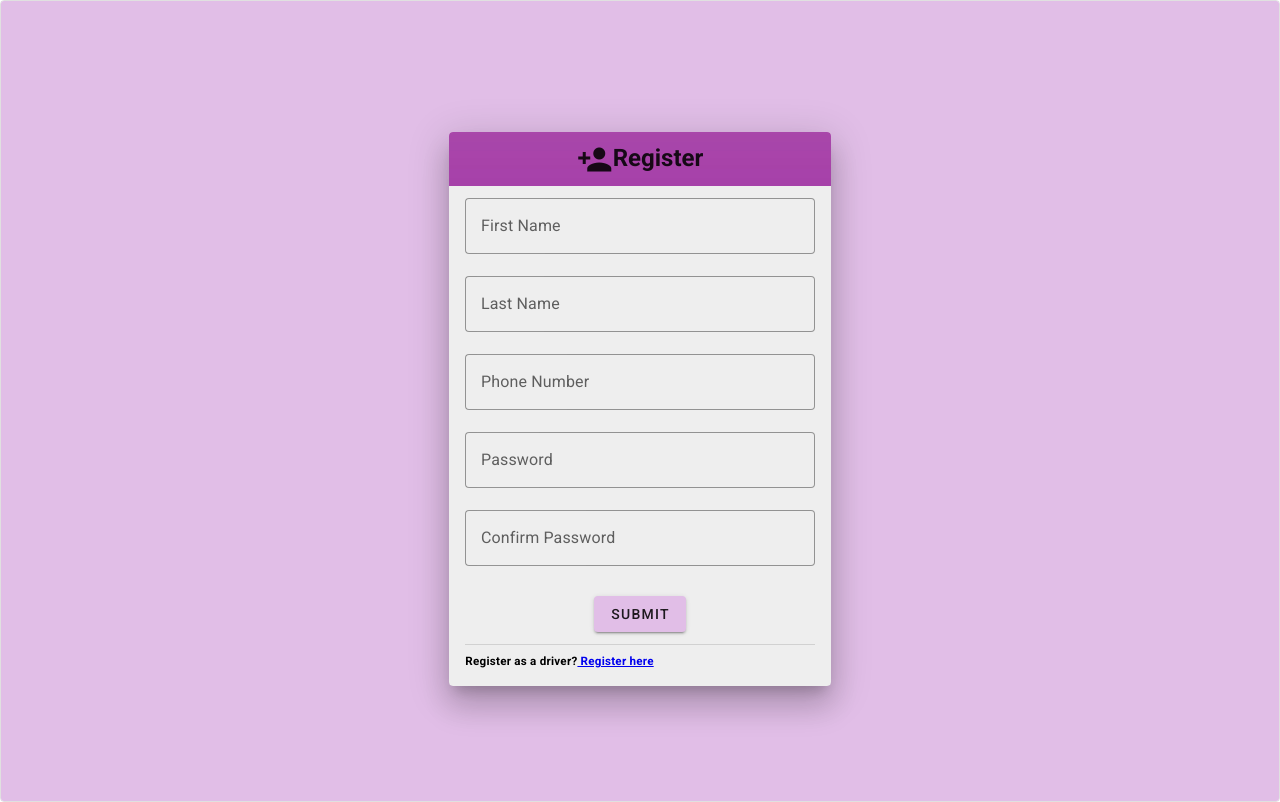
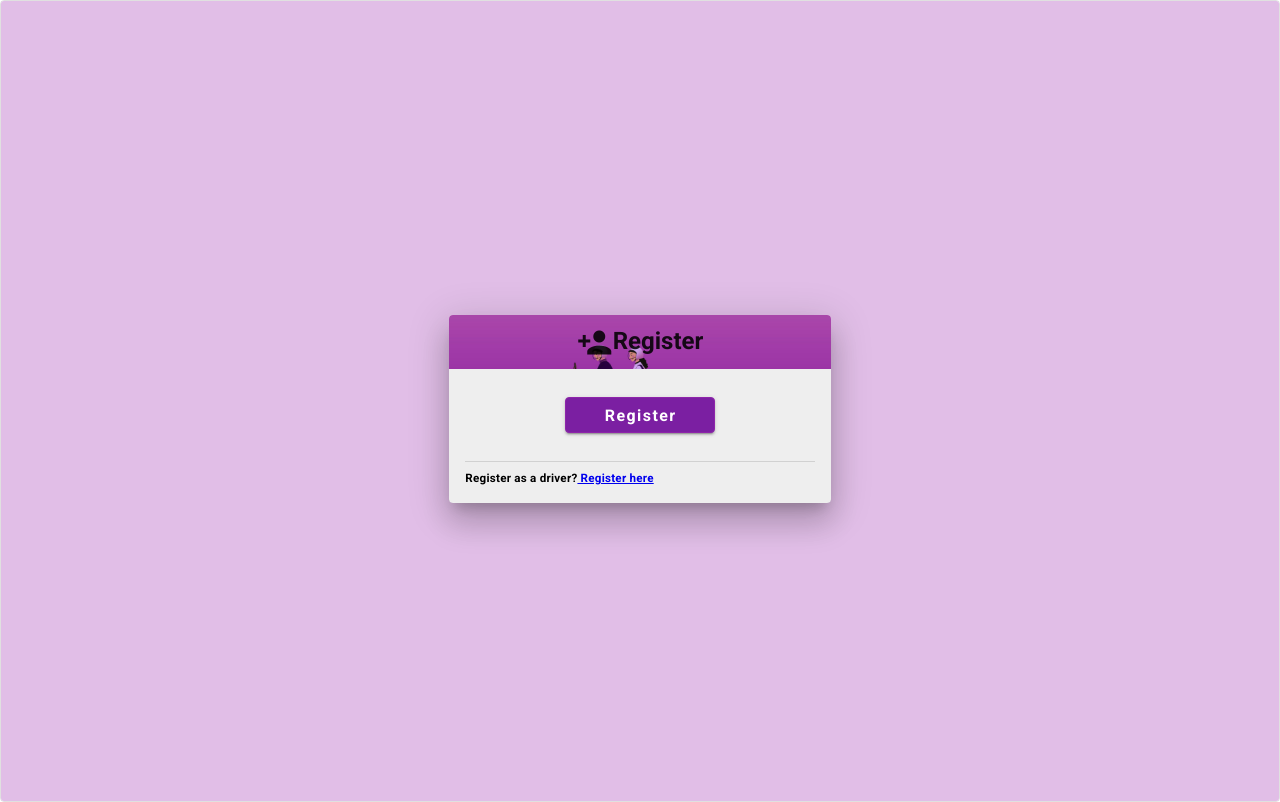
Before and after one commit to jeremydanielestrada/MotoGo, a Vue app: page /register in a window 1280 px wide. Built offline with nearby package versions, Linux system fonts and the light colour scheme.

Commit message:
fixed: register form redesign

```diff
--- a/src/components/auth/RegisterForm.vue
+++ b/src/components/auth/RegisterForm.vue
@@ -1,60 +1,183 @@
 <script setup>
-const rules = {
-  required: (value) => !!value || 'Field is required',
-}
+import { ref } from 'vue'
+
+const tab = ref('Passenger')
+const items = ['Passenger', 'Driver']
+const LogIndialog = ref(false)
+const Registerdialog = ref(false)
 </script>
+
 <template>
+  <v-row>
+    <v-col cols="12">
+      <div class="pa-4 text-center">
+        <v-dialog v-model="Registerdialog" max-width="600">
+          <template v-slot:activator="{ props: activatorProps }">
+            <v-btn
+              class="text-none font-weight-bold button-btn"
+              color="purple-darken-2"
+              width="150px"
+              v-bind="activatorProps"
+            >
+              Register
+            </v-btn>
+          </template>
+
+          <v-card class="card-container" rounded="xl">
+            <v-row>
+              <v-col cols="12" class="d-flex justify-center pb-5 pt-5 name-log">
+                <h1><v-icon>mdi-account-plus</v-icon>Register</h1>
+              </v-col>
+            </v-row>
+            <v-divider></v-divider>
+            <v-card-text elevate="9">
+              <v-row>
+                <v-col>
+                  <div>
+                    <!-- Tabs -->
+                    <v-tabs v-model="tab" grow>
+                      <v-tab v-for="item in items" :key="item" :value="item">{{ item }}</v-tab>
+                    </v-tabs>
+
+                    <!-- Tab Content -->
+                    <v-tabs-window v-model="tab">
+                      <!-- Appetizers Content -->
+                      <v-tabs-window-item value="Passenger">
+                        <div flat>
+                          <v-card-text>
                             <v-form fast-fail @submit.prevent>
                               <v-text-field
-      label="First Name"
-      :rules="[rules.required]"
-      type="text"
-      variant="outlined"
-    ></v-text-field>
-    <v-text-field
-      label="Last Name"
-      :rules="[rules.required]"
+                                class="font-weight-bold"
+                                prepend-inner-icon="mdi-account"
+                                label="Email"
                                 type="text"
                                 variant="outlined"
                               ></v-text-field>
 
                               <v-text-field
+                                class="font-weight-bold"
+                                label="Password"
+                                prepend-inner-icon="mdi-lock"
+                                type="password"
+                                variant="outlined"
+                              ></v-text-field>
+                            </v-form>
+                          </v-card-text>
+                        </div>
+                      </v-tabs-window-item>
+
+                      <!-- Entrees Content -->
+                      <v-tabs-window-item value="Driver">
+                        <div flat>
+                          <v-card-text>
+                            <v-form fast-fail @submit.prevent>
+                              <v-text-field
+                                class="font-weight-bold"
+                                label="First Name"
+                                type="text"
+                                variant="outlined"
+                              ></v-text-field>
+
+                              <v-text-field
+                                class="font-weight-bold"
+                                label="Last Name"
+                                type="password"
+                                variant="outlined"
+                              ></v-text-field>
+
+                              <v-text-field
+                                class="font-weight-bold"
                                 label="Phone Number"
-      :rules="[rules.required]"
                                 type="phone"
                                 variant="outlined"
                               ></v-text-field>
 
                               <v-text-field
+                                class="font-weight-bold"
                                 label="Password"
-      :rules="[rules.required]"
                                 type="password"
                                 variant="outlined"
                               ></v-text-field>
 
                               <v-text-field
+                                class="font-weight-bold"
                                 label="Confirm Password"
-      :rules="[rules.required]"
                                 type="password"
                                 variant="outlined"
                               ></v-text-field>
 
-    <div class="d-flex justify-center">
-      <v-hover v-slot="{ isHovering, props }">
+                              <v-file-input
+                                class="font-weight-bold"
+                                :show-size="1000"
+                                color="deep-purple-accent-4"
+                                label="Upload License"
+                                placeholder="Select your files"
+                                prepend-icon="mdi-upload-outline"
+                                counter
+                                multiple
+                                variant="plain"
+                              >
+                              </v-file-input>
+                            </v-form>
+                          </v-card-text>
+                        </div>
+                      </v-tabs-window-item>
+                    </v-tabs-window>
+                  </div>
+                </v-col>
+              </v-row>
+            </v-card-text>
+
+            <v-divider></v-divider>
+
+            <v-card-actions class="d-flex justify-center">
+              <v-btn text="Close" variant="plain" @click="Registerdialog = false">Close</v-btn>
               <v-btn
-          v-bind="props"
-          :color="isHovering ? 'purple-darken-1' : undefined"
-          class="mt-2 submit-button"
-          type="submit"
-          ripple
-          >Submit</v-btn
+                class="butn-btn"
+                color="white"
+                text="Save"
+                variant="white"
+                @click="Registerdialog = false"
               >
-      </v-hover>
+                Save
+              </v-btn>
+            </v-card-actions>
+          </v-card>
+        </v-dialog>
       </div>
-  </v-form>
+    </v-col>
+  </v-row>
 </template>
+
 <style scoped>
-.submit-button {
-  background-color: #e1bee7;
+.title-name {
+  font-size: 4.5rem;
+  color: #8e24aa;
+}
+.name-log {
+  font-size: 1.5rem;
+  color: purple;
+}
+.background-img {
+  border-radius: 8px;
+}
+.card-container {
+  width: 100%;
+  padding: 50px 30px;
+  background-color: rgba(255, 251, 254, 0.4);
+  border: 2px solid rgb(245, 20, 207, 0.1);
+  border-radius: 10px;
+  box-shadow: 10px 20px 30px rgb(252, 246, 252);
+  backdrop-filter: blur(10px);
+}
+.button-btn {
+  font-size: medium;
+  border: 1px solid #8e24aa;
+}
+.text-white {
+  border-color: #8e24aa;
+}
+.butn-btn {
+  background-color: #d500f9;
 }
 </style>
```
Lines whose indentation alone changed are shown as unchanged.
